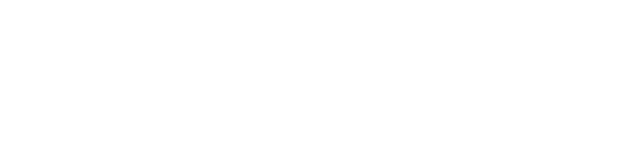
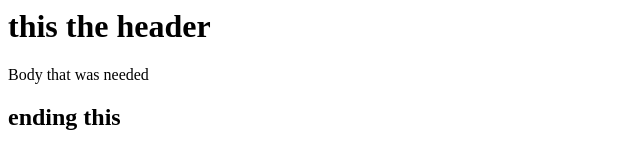
Before and after one commit to megha-rathore/NewRes, a plain HTML site: page index.html in a window 1280 px wide. Shown: the whole page, without its empty margins (0-640 px from the left). Drawn offline with Linux system fonts and the light colour scheme.

Commit message:
Update index.html
Added my changes in HTML

```diff
--- a/index.html
+++ b/index.html
@@ -2,5 +2,8 @@
 <head>
 </head>
 <body>
+  <H1> this the header </H1>
+  <P> Body that was needed </P>
+  <H2> ending this </H2>
 </body>
 </html>
```
